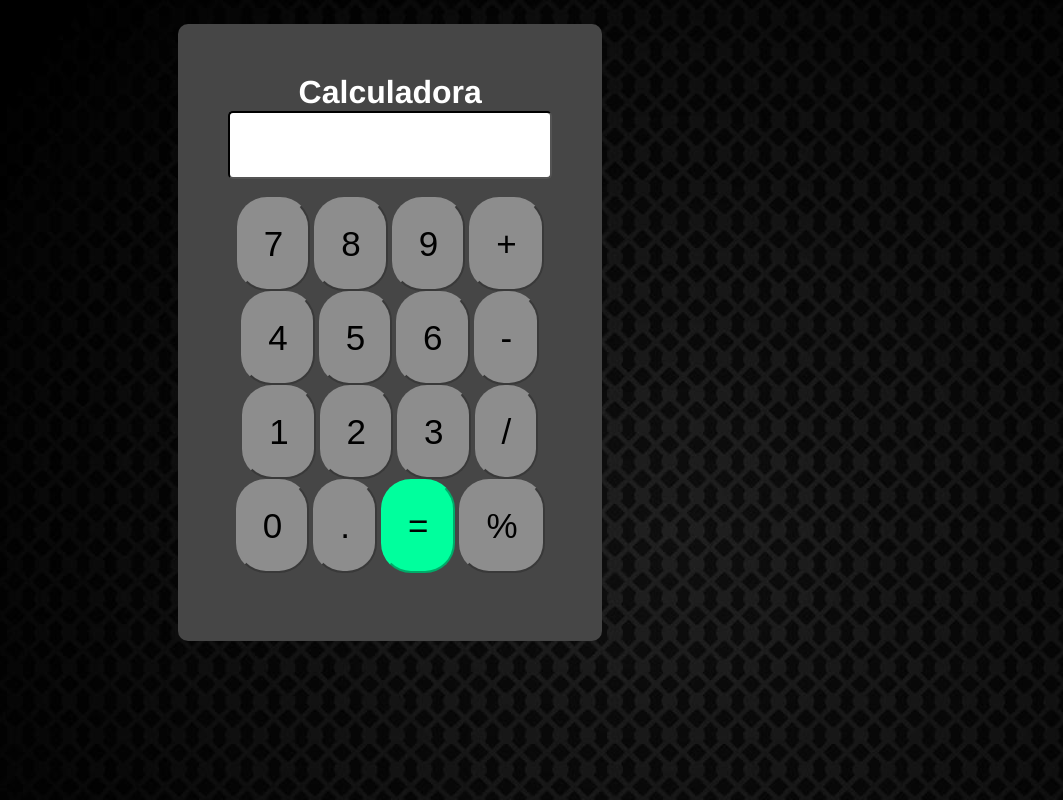
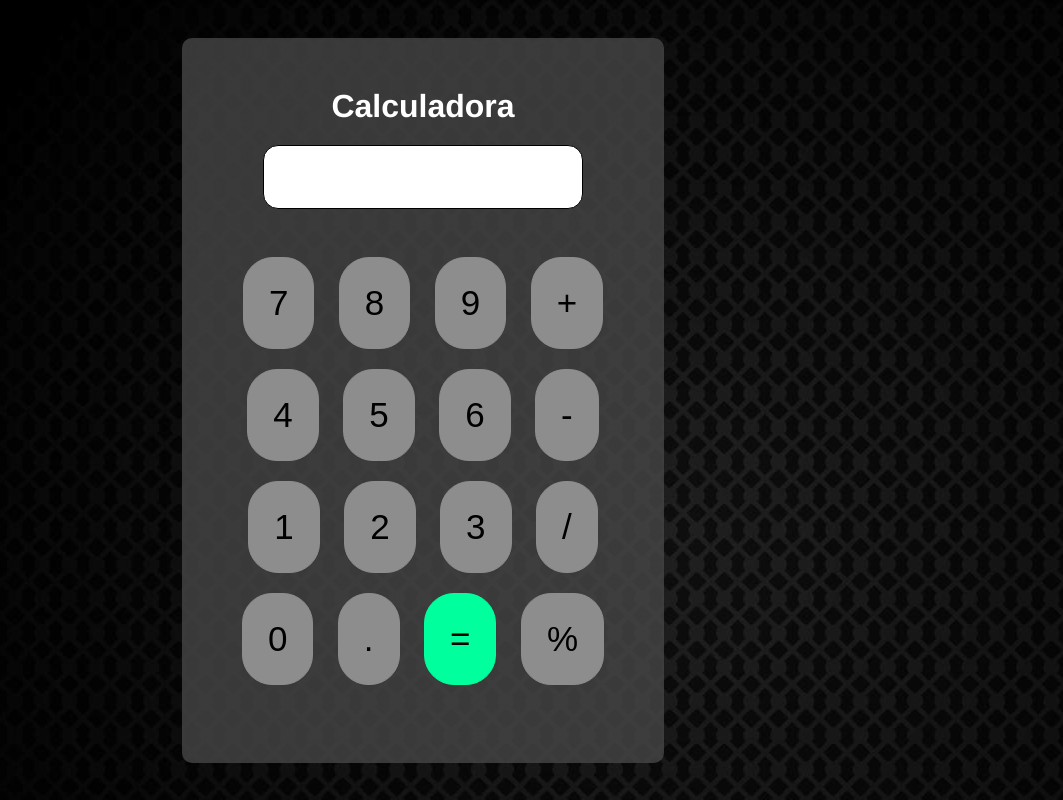
Before and after one commit to wagner333/Calculadora, a plain HTML site: page index.html in a window 1280 px wide. Shown: the whole page, without its empty margins (217-1280 px from the left). Drawn offline with Linux system fonts and the light colour scheme.

Commit message:
Update style.css

```diff
--- a/style.css
+++ b/style.css
@@ -1,50 +1,64 @@
- *{
+* {
     margin: 0;
     padding: 0;
+    box-sizing: border-box;
+}
 
+body {
+    background-image: url(imagens/696278-texturizado-fundo-preto-gratis-vetor.jpg);
+    font-family: Arial, sans-serif;
+    display: flex;
+    justify-content: center;
+    align-items: center;
+    height: 100vh;
+    margin: 0;
 }
-       main{
-        background-color: rgb(70, 70, 70);
-        position: absolute;
-        text-align: center;
+
+main {
+    background-color: rgba(70, 70, 70, 0.8);
     padding: 50px;
     border-radius: 10px;
-        top: 3%;
-        right: 36%;
+    text-align: center;
 }
-       input{
+
+h1 {
+    font-family: 'Franklin Gothic Medium', 'Arial Narrow', Arial, sans-serif;
+    color: white;
+    margin-bottom: 20px;
+}
+
+#display {
     background-color: white;
     border-radius: 5px;
     height: 5vw;
     width: 25vw;
-        border-color: rgb(0, 0, 0);
+    border: 1px solid black;
     font-size: 30px;
+    text-align: right;
+    padding: 10px;
+    margin-bottom: 20px;
+    border-radius: 15px;
+}
 
-       }
-       button{
+button {
     font-size: 35px;
     padding: 25px;
-        align-items: center;
+    margin: 10px;
     border-radius: 30px;
-        background-color: rgb(141, 141, 141);
+    background-color: #8d8d8d;
     transition: 0.5s;
-        border-color: rgb(141, 141, 141);
+    border: 1px solid #8d8d8d;
+    color: black;
 }
-       button:hover{
-        background-color: rgb(75, 75, 75);
+
+button:hover {
+    background-color: #4b4b4b;
     transition: 0.5s;
     box-shadow: 2px 2px 2px #cccccc;
+}
 
+button.igual {
+    background-color: rgb(0, 255, 157);
+    border-color: rgb(0, 255, 157);
+    color: black;
 }
-       body{
-        background-image: url(imagens/696278-texturizado-fundo-preto-gratis-vetor.jpg) ;
-       }
-       h1{
-        font-family: 'Franklin Gothic Medium', 'Arial Narrow', Arial, sans-serif;
-        color: white;
-
-       }
-       main .igual{
-        background-color: rgb(0, 255, 157);
-        border-color: rgb(0,255,157);
-       }
```
Lines whose indentation alone changed are shown as unchanged.
